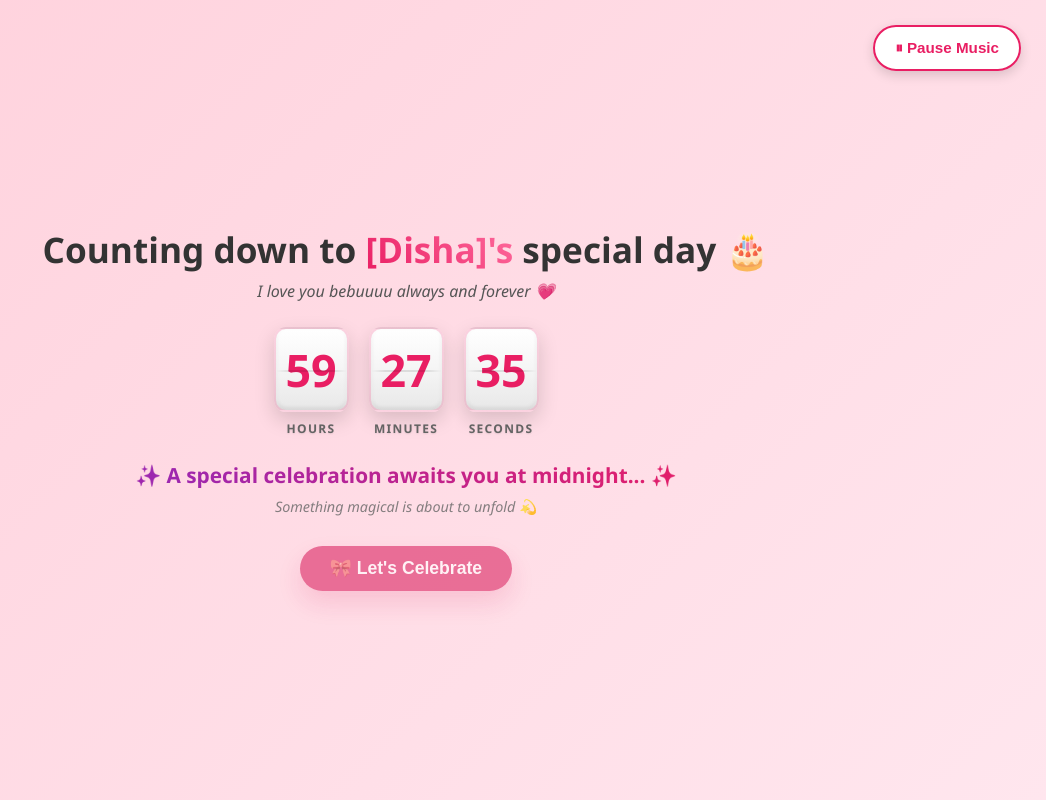
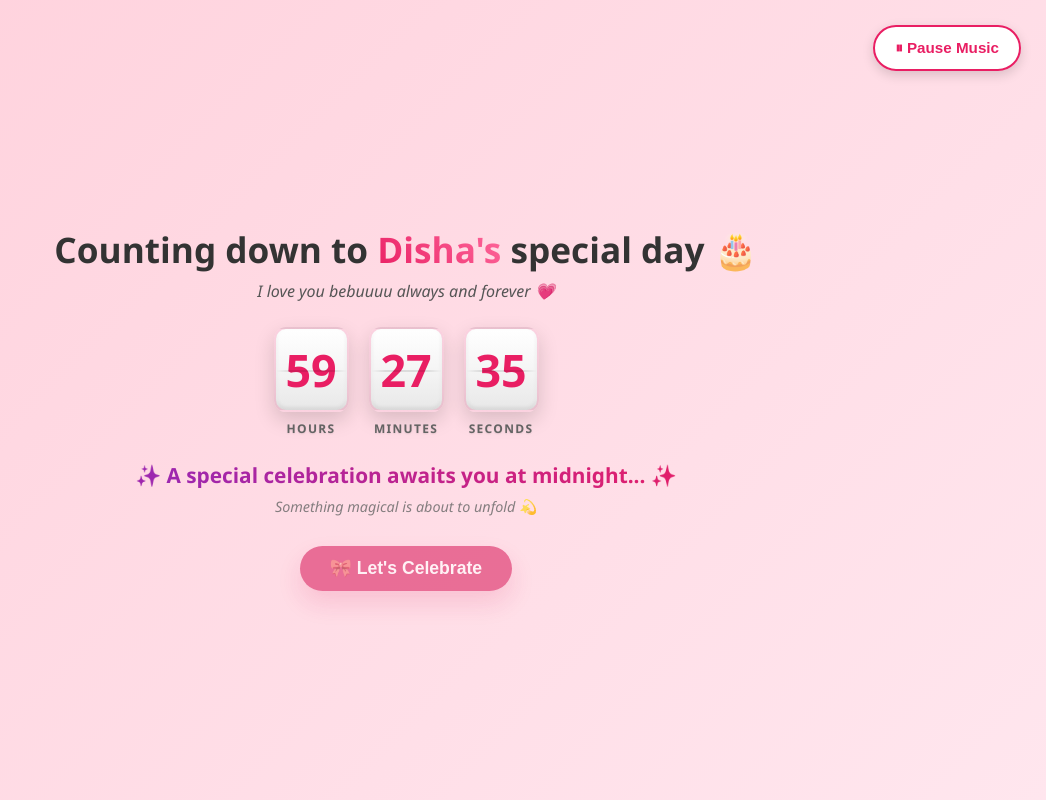
Before and after one commit to Ritesh-0101/Birthday_Surprise, a React (Vite) app in the folder birthday-celebration-template/: page / in a window 1280 px wide. Shown: the whole page, without its empty margins (234-1280 px from the left). Built offline with nearby package versions, Linux system fonts and the light colour scheme.

Commit message:
Update App.jsx

```diff
--- a/birthday-celebration-template/src/App.jsx
+++ b/birthday-celebration-template/src/App.jsx
@@ -96,11 +96,11 @@ function App() {
           <h1 id="heroTitle">
             {birthdayReached ? (
               <>
-                Happiestt Birthday <span className="highlight">[Jaanuu]</span> 🎂
+                Happiestt Birthday <span className="highlight"> Jaanuu</span> 🎂
               </>
             ) : (
               <>
-                Counting down to <span className="highlight">[Disha]'s</span>{" "}
+                Counting down to <span className="highlight"> Disha's</span>{" "}
                 special day 🎂
               </>
             )}
```
